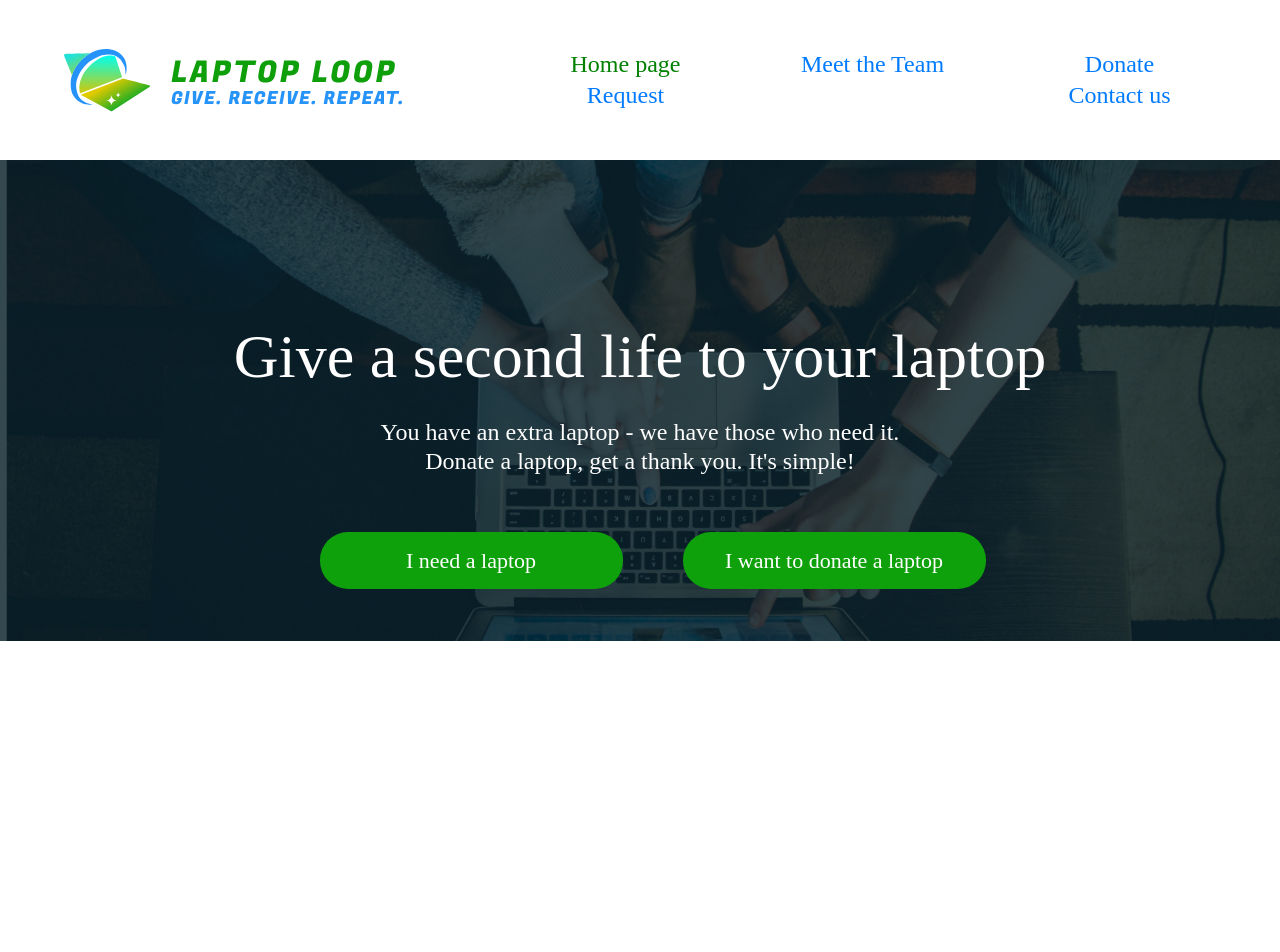
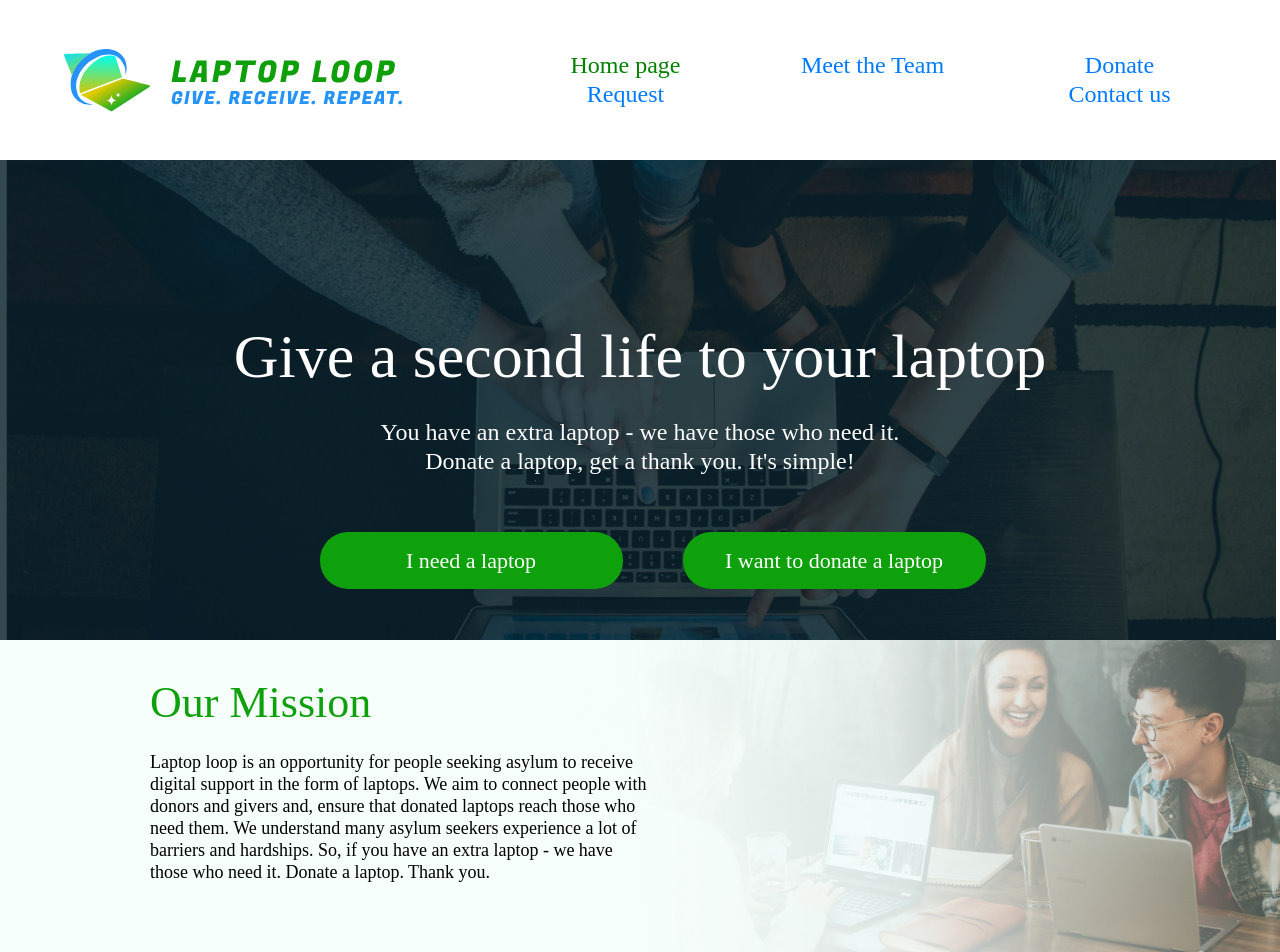
Before and after one commit to Sslim123/tech-roots-project, a React (Create React App) app in the folder client/: page / in a window 1280 px wide. Shown: the top 952 px of the page. Built offline with nearby package versions, Linux system fonts and the light colour scheme.

Commit message:
mission page & fix homebody height

```diff
--- a/client/src/pages/Home/Home.js
+++ b/client/src/pages/Home/Home.js
@@ -3,13 +3,16 @@ import Navbar from "../component/navbar/navbar";
 import Homebody from "../component/homeBody/Homebody";
 import Footer from "../component/footer/Footer";
 import "./Home.css";
+import Mission from "../component/Mission/Mission";
 
 export function Home() {
 	return (
 		<>
-			< Navbar />
-			< Homebody />
-			< Footer />
+			<Navbar />
+			<Homebody />
+
+			<Mission />
+			<Footer />
 		</>
 	);
 }
--- /dev/null
+++ b/client/src/pages/component/Mission/Mission.css
@@ -0,0 +1,51 @@
+* {
+	padding: 0%;
+	margin: 0%;
+	box-sizing: border-box;
+}
+.mission-constrainer {
+	background-image: url(../image/mission.jpg);
+	background-repeat: no-repeat;
+	width: 100%;
+	height: 315px;
+	background-size: contain;
+
+
+}
+.mission-card {
+	display: flex;
+	flex-direction: column;
+	margin-left: 150px;
+}
+.mission-title {
+	margin-top: 30px;
+	font-family: Fugaz One;
+	font-size: 44px;
+	font-weight: 400;
+	line-height: 65px;
+	letter-spacing: 0em;
+	text-align: left;
+	color: #0fa10c;
+	font-family: "Fugaz One";
+	font-style: normal;
+	font-weight: 400;
+	font-size: 44px;
+	line-height: 65px;
+}
+.mission-text {
+
+	width: 500px;
+	height: 160px;
+	font-family: Fredoka;
+	font-size: 18px;
+	font-weight: 400;
+	line-height: 22px;
+	letter-spacing: 0em;
+	text-align: left;
+	font-family: "Fredoka";
+	font-style: normal;
+	font-weight: 400;
+	font-size: 18px;
+	line-height: 22px;
+	color: #000000;
+}
--- /dev/null
+++ b/client/src/pages/component/Mission/Mission.js
@@ -0,0 +1,24 @@
+import React from "react";
+import "./Mission.css";
+
+function Mission() {
+	return (
+		<>
+			<div className="mission-constrainer">
+				<div className="mission-card">
+					<p className="mission-title">Our Mission</p>
+					<p className="mission-text">
+						Laptop loop is an opportunity for people seeking asylum to receive
+						digital support in the form of laptops. We aim to connect people
+						with donors and givers and, ensure that donated laptops reach those
+						who need them. We understand many asylum seekers experience a lot of
+						barriers and hardships. So, if you have an extra laptop - we have
+						those who need it. Donate a laptop. Thank you.
+					</p>
+				</div>
+			</div>
+		</>
+	);
+}
+
+export default Mission;
--- a/client/src/pages/component/homeBody/Homebody.css
+++ b/client/src/pages/component/homeBody/Homebody.css
@@ -2,7 +2,7 @@
 	background-image: url(../image/home-body.jpg);
 	background-repeat: no-repeat;
 	width: 100%;
-	height: 650px;
+	height: 480px;
 	background-size: contain;
 }
 
```
Also changed, not shown: client/src/pages/component/image/mission.jpg (added).
